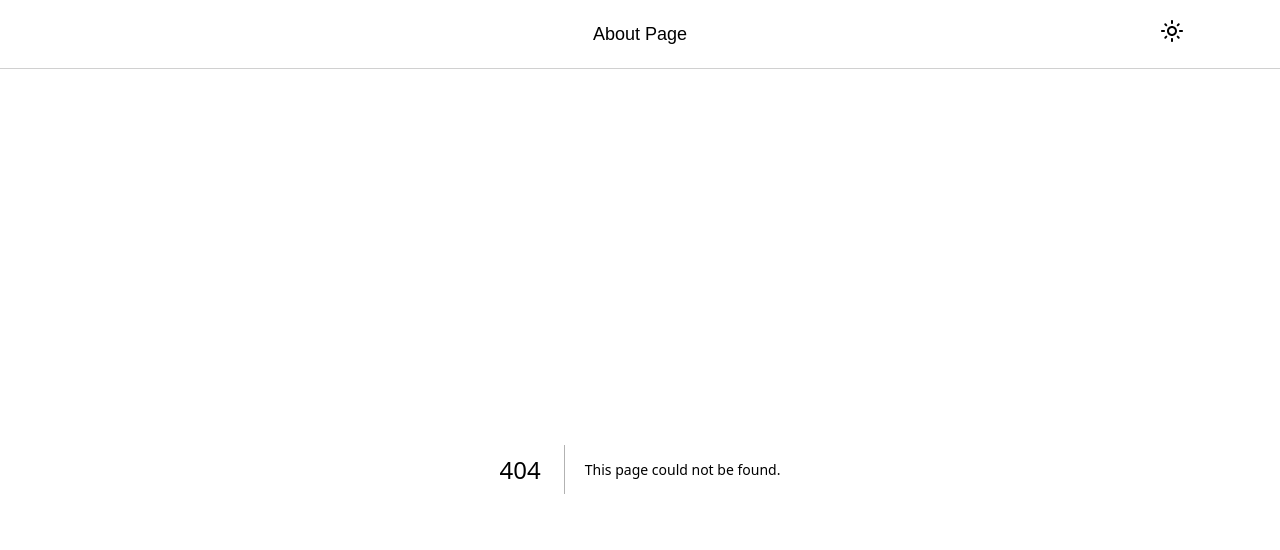
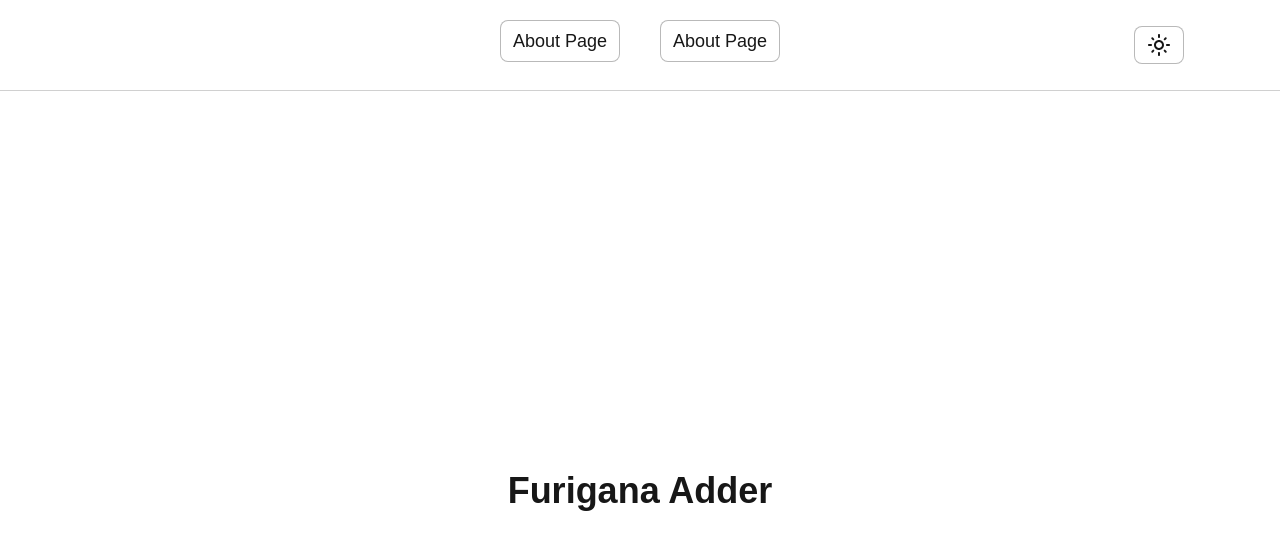
Before and after one commit to Jinxy2004/japanese-playground, a Next.js app: page /furigana-adder in a window 1280 px wide. Before the commit this address had no page. Shown: the top 550 px of the page. Built offline with nearby package versions, Linux system fonts and the light colour scheme.

Commit message:
Added cool navbar button styling.

```diff
--- a/app/components/NavBar.tsx
+++ b/app/components/NavBar.tsx
@@ -1,12 +1,14 @@
 import Link from "next/link";
 import { ThemeToggle } from "./ThemeToggle";
+import NavBarLink from "./NavBarLink";
 
 export default function NavBar() {
   return (
     <div className="sticky top-0 z-50 w-full border-b border-foreground/20 bg-background py-5 px-24">
       <div className="relative flex items-center justify-center">
         <ul className="flex gap-10 text-lg">
-          <Link href="/about">About Page</Link>
+          <NavBarLink page="about" />
+          <NavBarLink page="furigana-adder" />
         </ul>
 
         <div className="absolute right-0">
--- /dev/null
+++ b/app/components/NavBarLink.tsx
@@ -0,0 +1,16 @@
+import Link from "next/link";
+
+export default function NavBarLink({ page }: { page: string }) {
+  return (
+    <div>
+      <Link
+        className="relative inline-block overflow-hidden rounded-lg border border-foreground/30 bg-background px-3 py-1.5 transition-colors duration-300 before:absolute
+        before:top-0 before:left-0 before:h-full before:w-0 before:bg-linear-to-r before:from-foreground/45 before:to-foreground/20 before:transition-all before:duration-300 hover:before:w-[50%]
+        after:absolute after:top-0 after:right-0 after:h-full after:w-0 after:bg-linear-to-l after:from-foreground/45 after:to-foreground/20 after:transition-all after:duration-300 hover:after:w-[50%]"
+        href={`/${page}`}
+      >
+        <span className="relative z-10">About Page</span>
+      </Link>
+    </div>
+  );
+}
--- a/app/components/ThemeToggle.tsx
+++ b/app/components/ThemeToggle.tsx
@@ -7,8 +7,13 @@ export function ThemeToggle() {
   const { theme, setTheme } = useTheme();
 
   return (
-    <div className="">
-      <button onClick={() => setTheme(theme === "dark" ? "light" : "dark")}>
+    <div>
+      <button
+        type="button"
+        aria-label="Toggle theme"
+        onClick={() => setTheme(theme === "dark" ? "light" : "dark")}
+        className="rounded-lg border border-foreground/30 bg-background px-3 py-1.5 transition-all duration-200 hover:bg-linear-to-r hover:from-foreground/20 hover:to-foreground/5"
+      >
         {theme === "dark" ? (
           <MdOutlineDarkMode size="24" />
         ) : (
--- /dev/null
+++ b/app/furigana-adder/page.tsx
@@ -0,0 +1,7 @@
+export default function FuriganaAdder() {
+  return (
+    <div className="flex h-screen items-center justify-center">
+      <h1 className="text-4xl font-bold">Furigana Adder</h1>
+    </div>
+  );
+}
```
